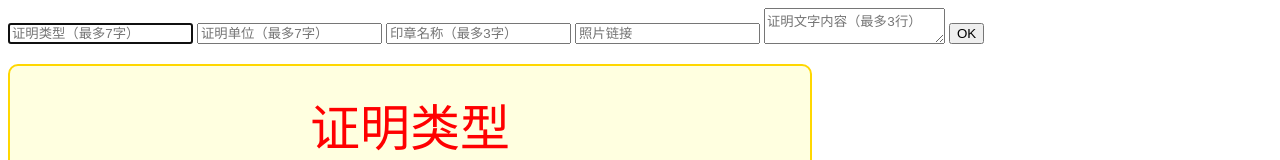
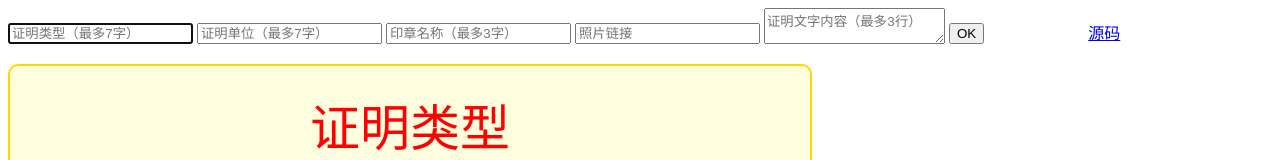
Before and after one commit to coderLMN/frontEndCourse, a plain HTML site: page id.html in a window 1280 px wide. Shown: the top 160 px of the page. Drawn offline with Linux system fonts and the light colour scheme.

Commit message:
add source code link

```diff
--- a/id.html
+++ b/id.html
@@ -5,6 +5,9 @@
 	<style>
 		div {
 			padding-bottom: 20px;
+		}
+		a {
+			margin-left: 100px;
 		}
 		input, textarea , button {
 			vertical-align: bottom;
@@ -89,6 +92,7 @@
 		<input id="photoUrl" type="url" name="photoUrl" placeholder="照片链接" onchange="submit();">
 		<textarea id="content" name="content"  placeholder="证明文字内容（最多3行）" onchange="submit();"></textarea>
 		<button>OK</button>
+		<a href="https://github.com/coderLMN/frontEndCourse/blob/gh-pages/id.html">源码</a>
 	</div>
 	<svg x="10" y="50" height="600" width="800">
 		<text x="30" y="240" fill="lightblue" id="notice">---------- 重要证件，注意保管 ----------</text>
```
